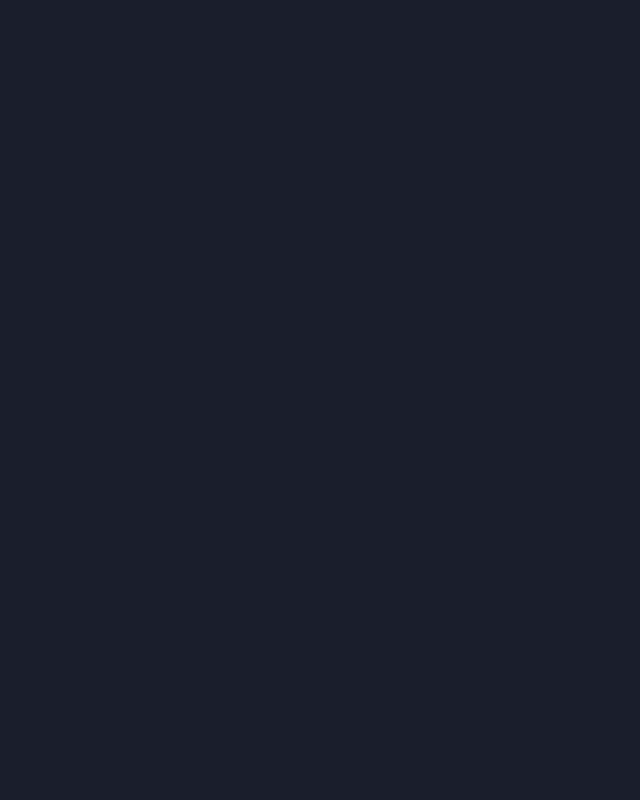
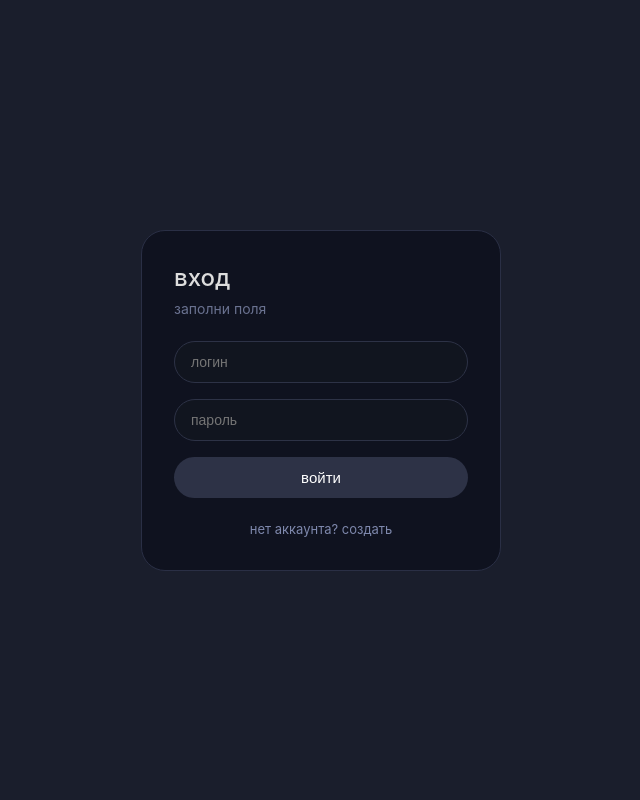
Before and after one commit to artemaas76/praktica_sait, a Flask app: page /login in a window 1280 px wide. Before the commit the part shown is empty. Shown: the whole page, without its empty margins (319-959 px from the left). Run offline with Flask 3, Linux system fonts and the light colour scheme.

Commit message:
Update login.html

```diff
--- a/templates/login.html
+++ b/templates/login.html
@@ -7,4 +7,94 @@
         * { margin: 0; padding: 0; box-sizing: border-box; }
         body {
             background: #1a1e2c;
-            font-family: -apple-system, BlinkMacSystemFont
+            font-family: -apple-system, BlinkMacSystemFont, 'Segoe UI', Roboto, sans-serif;
+            display: flex;
+            justify-content: center;
+            align-items: center;
+            min-height: 100vh;
+        }
+        .box {
+            background: #0f121f;
+            border: 1px solid #2a2f45;
+            border-radius: 24px;
+            padding: 32px;
+            width: 360px;
+        }
+        h2 {
+            margin-bottom: 8px;
+            font-weight: 500;
+            color: #ddd;
+        }
+        p {
+            color: #6a7290;
+            font-size: 14px;
+            margin-bottom: 24px;
+        }
+        input {
+            width: 100%;
+            background: #11151f;
+            border: 1px solid #2d3246;
+            border-radius: 30px;
+            padding: 12px 16px;
+            margin-bottom: 16px;
+            color: #ddd;
+            font-size: 14px;
+        }
+        button {
+            width: 100%;
+            background: #2d3246;
+            border: none;
+            padding: 12px;
+            border-radius: 30px;
+            color: white;
+            font-size: 15px;
+            cursor: pointer;
+        }
+        button:hover {
+            background: #3d435c;
+        }
+        a {
+            color: #7e88ac;
+            text-decoration: none;
+            font-size: 13px;
+        }
+        a:hover {
+            color: #a5b0d0;
+        }
+        .flash {
+            background: #2d3246;
+            padding: 8px 12px;
+            border-radius: 16px;
+            margin-bottom: 16px;
+            font-size: 13px;
+        }
+        .flash-success {
+            color: #a0f0a0;
+        }
+        .flash-error {
+            color: #f0a0a0;
+        }
+        .text-center {
+            text-align: center;
+            margin-top: 20px;
+        }
+    </style>
+</head>
+<body>
+<div class="box">
+    <h2>вход</h2>
+    <p>заполни поля</p>
+    {% with messages = get_flashed_messages(with_categories=true) %}
+        {% for cat, msg in messages %}
+            <div class="flash flash-{{ cat }}">{{ msg }}</div>
+        {% endfor %}
+    {% endwith %}
+    <form method="POST">
+        <input type="text" name="username" placeholder="логин" required autocomplete="off">
+        <input type="password" name="password" placeholder="пароль" required>
+        <button type="submit">войти</button>
+    </form>
+    <div class="text-center"><a href="/register">нет аккаунта? создать</a></div>
+</div>
+</body>
+</html>
```
